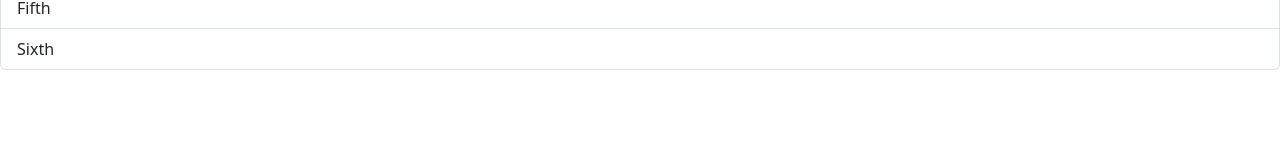
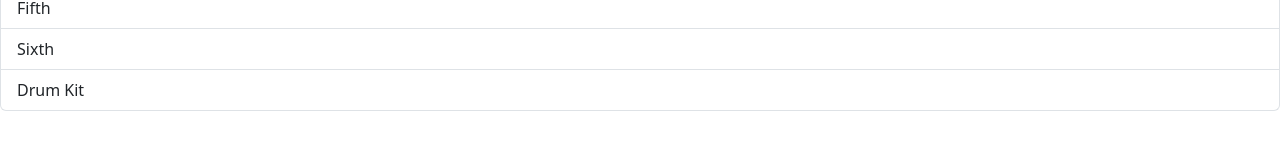
Before and after one commit to nikhil5534/CV, a plain HTML site: page work.html in a window 1280 px wide. Shown: the part 218-368 px from the top of the page. Drawn offline with nearby package versions, Linux system fonts and the light colour scheme.

Commit message:
Update work.html

```diff
--- a/work.html
+++ b/work.html
@@ -19,6 +19,7 @@
         <a href="#" class="list-group-item list-group-item-action"onclick="location.href='7.1 Combining Selectors/index.html'">Fourth</a>
         <a href="#" class="list-group-item list-group-item-action"onclick="location.href='7.2 CSS Positioning/index.html'">Fifth</a>
         <a href="#" class="list-group-item list-group-item-action"onclick="location.href='7.3 CSS Flag Project/index.html'">Sixth</a>
+        <a href="#" class="list-group-item list-group-item-action"onclick="location.href='Drum Kit Starting Files/index.html'">Drum Kit</a>
 
       </div>
 </body>
```
